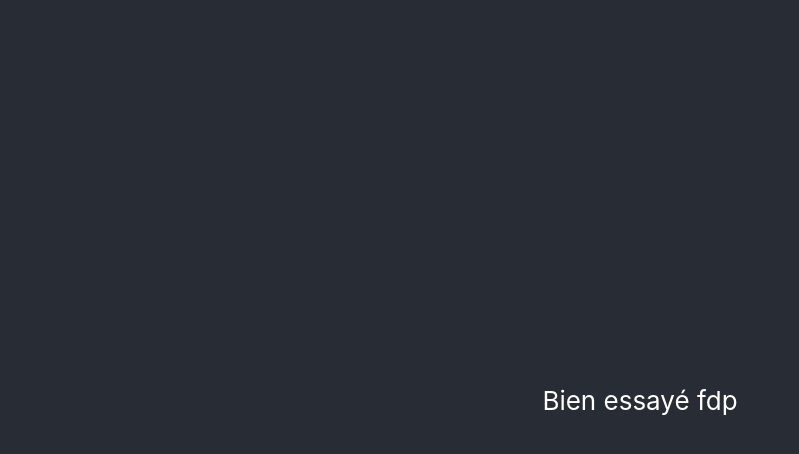
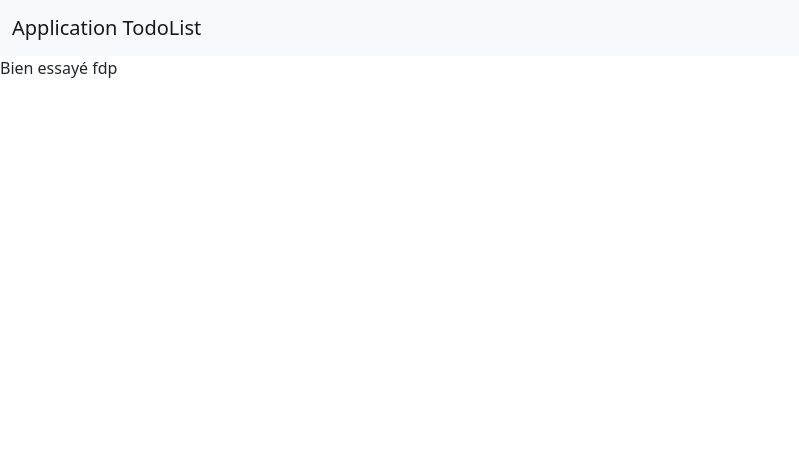
Before and after one commit to LFormery/Projet_React-API, a React (Create React App) app: page / in a window 1280 px wide. Shown: the top 454 px of the page, without its empty margins (0-799 px from the left). Built offline with nearby package versions, Linux system fonts and the light colour scheme; no server answers.

Commit message:
Add navbar

```diff
--- a/src/App.js
+++ b/src/App.js
@@ -1,13 +1,15 @@
 import logo from './logo.svg';
-import './App.css';
 import ProductSearch from './components/ProductSearch';
+import NavBar from './components/Navbar';
+import 'bootstrap/dist/css/bootstrap.min.css';
 
 function App() {
   return (
     <div className="App">
       <header className="App-header">
-          <ProductSearch />
+        <NavBar titre="Application TodoList" />
       </header>
+      <ProductSearch />
     </div>
   );
 }
--- /dev/null
+++ b/src/components/Navbar.jsx
@@ -0,0 +1,9 @@
+export default function NavBar(props){
+  return (
+    <nav className="navbar navbar-light bg-light">
+      <div className="container-fluid">
+        <a className="navbar-brand" href="index.js">{props.titre}</a>
+      </div>
+    </nav>
+  )
+}
```
Also changed, not shown: src/components/ProductSearch.jsx (+1 -8 lines).
